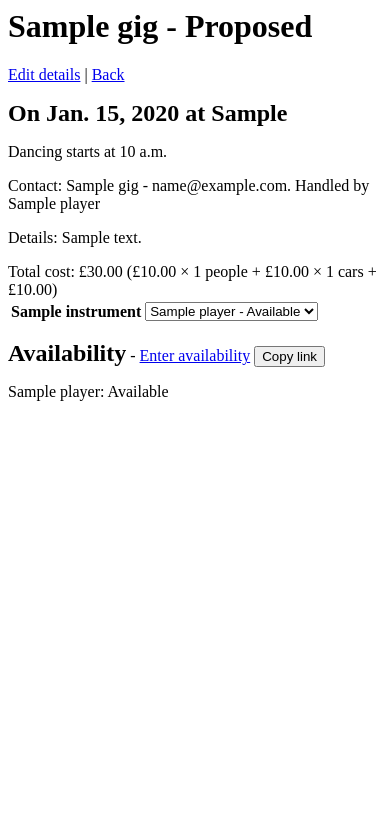
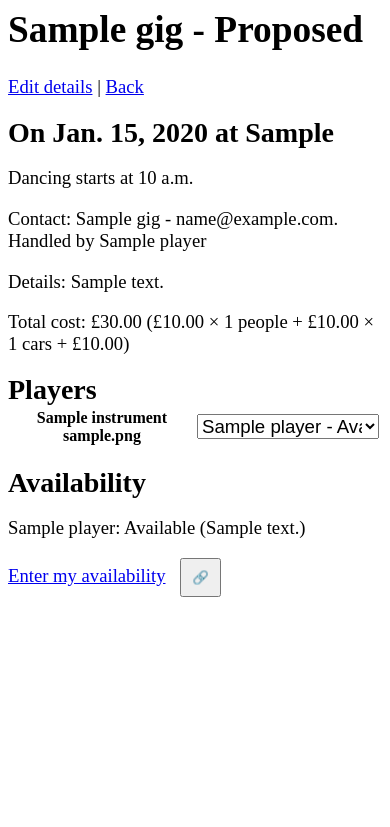
Before and after one commit to jdfergusson/gigger, a Django app: page /gig/1 in a window 390 px wide. Shown: the top 827 px of the page. Run offline with Django 5.2, Linux system fonts and the light colour scheme; tables that the repository leaves empty hold one stand-in row (values such as "Sample post").

Commit message:
Made it work better

```diff
--- a/gigger/templates/gig.html
+++ b/gigger/templates/gig.html
@@ -7,14 +7,78 @@
 <script src="https://ajax.googleapis.com/ajax/libs/jquery/3.7.1/jquery.min.js"></script>
 <style>
 th {
-    text-align: right;
+    text-align: center;
 }
 h2 {
     display: inline;
 }
+#link-copied {
+    transition: opacity 0.3s linear;
+}
+.hidden {
+    opacity: 0;
+}
+.active {
+    opacity: 1;
+}
+#availability-link {
+    padding: 10px;
+    margin-left: 10px;
+    margin-right: 10px;
+}
+#availability-enter {
+}
+
+
+@media only screen and (max-width: 1000px) {
+    body, input, textarea, select {
+        font-size: 14pt;
+    }
+    label {
+        display: block;
+        min-width: 40em;
+    }
+    div {
+        padding-top: 0.5em;
+    }
+
+    input, textarea, select {
+        width: 100%;
+    }
+
+    input[type=checkbox] {
+        zoom: 1.5;
+        width: auto;
+    }
+
+    td {
+        padding-bottom: 5px;
+        padding-top: 5px;
+    }
+}
 </style>
 
 <script type="text/javascript">
+function copyToClipboard(text) {
+    var dummy = document.createElement("textarea");
+    document.body.appendChild(dummy);
+    dummy.value = text;
+    if (navigator.userAgent.match(/ipad|ipod|iphone/i)) {
+        dummy.contentEditable = true;
+        dummy.readOnly = true;
+        var range = document.createRange();
+        range.selectNodeContents(dummy);
+        var selection = window.getSelection();
+        selection.removeAllRanges();
+        selection.addRange(range);
+        el.setSelectionRange(0, 999999);
+    }
+    else {
+        dummy.select();
+    }
+    document.execCommand("copy");
+    document.body.removeChild(dummy);
+}
 $(function() {
     $('select').on('change', function() {
         instrument_id = this.id;
@@ -35,12 +99,15 @@ $(function() {
 
     $("#availability-link").click(function(event) {
         event.preventDefault();
+        $("#link-copied").removeClass("hidden");
+        setTimeout(function() {
+            $("#link-copied").addClass("hidden");
+        }, 3000);
         {% url "availability_entry_point" gig.id as relative_url %}
-        navigator.clipboard.writeText('{% absolute_url relative_url %}');
+        copyToClipboard('{% absolute_url relative_url %}');
+
     });
 })
-
-
 </script>
 </head>
 <body>
@@ -53,13 +120,14 @@ $(function() {
 <p>Details: {{ gig.details }}</p>
 <p>Total cost: £{{ gig.total_cost }} (£{{ gig.cost_per_player }} × {{ gig.number_of_charging_players }} people + £{{ gig.cost_per_car }} × {{ gig.number_of_cars }} cars + £{{ gig.cost_extras }})
 
+<h2>Players</h2>
 
 <table>
     {% for instrument in gig.required_instruments.all %}
 
         {% get_player_assigned_to_instrument gig.id instrument.id as current_player %}
         <tr>
-            <th>{{ instrument }}</th>
+            <th>{{ instrument }} {{ instrument.icon }}</th>
             <td>
                 <select id="{{ instrument.id }}">
                     <option value="-1" {% if current_player == -1 %}selected{% endif %}>Choose player...</option>
@@ -73,14 +141,19 @@ $(function() {
 </table>
 
 <p>
-    <h2>Availability</h2> - <a href="{% url 'availability_entry_point' gig.id %}">Enter availability</a>
-    <button id='availability-link'>Copy link</button>
+    <h2>Availability</h2>
 </p>
 
 <p>
-{% for a in availability %}
-{{ a.player }}: {{ a }}<br>
-{% endfor %}
+    {% for a in availability %}
+    {{ a.player }}: {{ a }} {% if a.notes %}({{ a.notes }}){% endif %}<br>
+    {% endfor %}
+</p>
+
+<p>
+    <span id="availability-enter"><a href="{% url 'availability_entry_point' gig.id %}">Enter my availability</a></span>
+    <button id='availability-link'>🔗</button><span id="link-copied" class="hidden">Link copied</span>
+</p>
 
 </body>
 </html>
--- a/gigger/templates/gigs.html
+++ b/gigger/templates/gigs.html
@@ -56,8 +56,6 @@ h2 {
   font-weight: 500;
   font-style: normal;
 }
-
-
 
 @media only screen and (max-width: 1000px) {
     .t-notes, .t-price {
```
Also changed, not shown: gigger/templates/availability_choice.html (+20 -7 lines), gigger/templates/availability_entry_point.html (+19 -1 lines), gigger/templates/edit_gig.html (+26 -2 lines).
